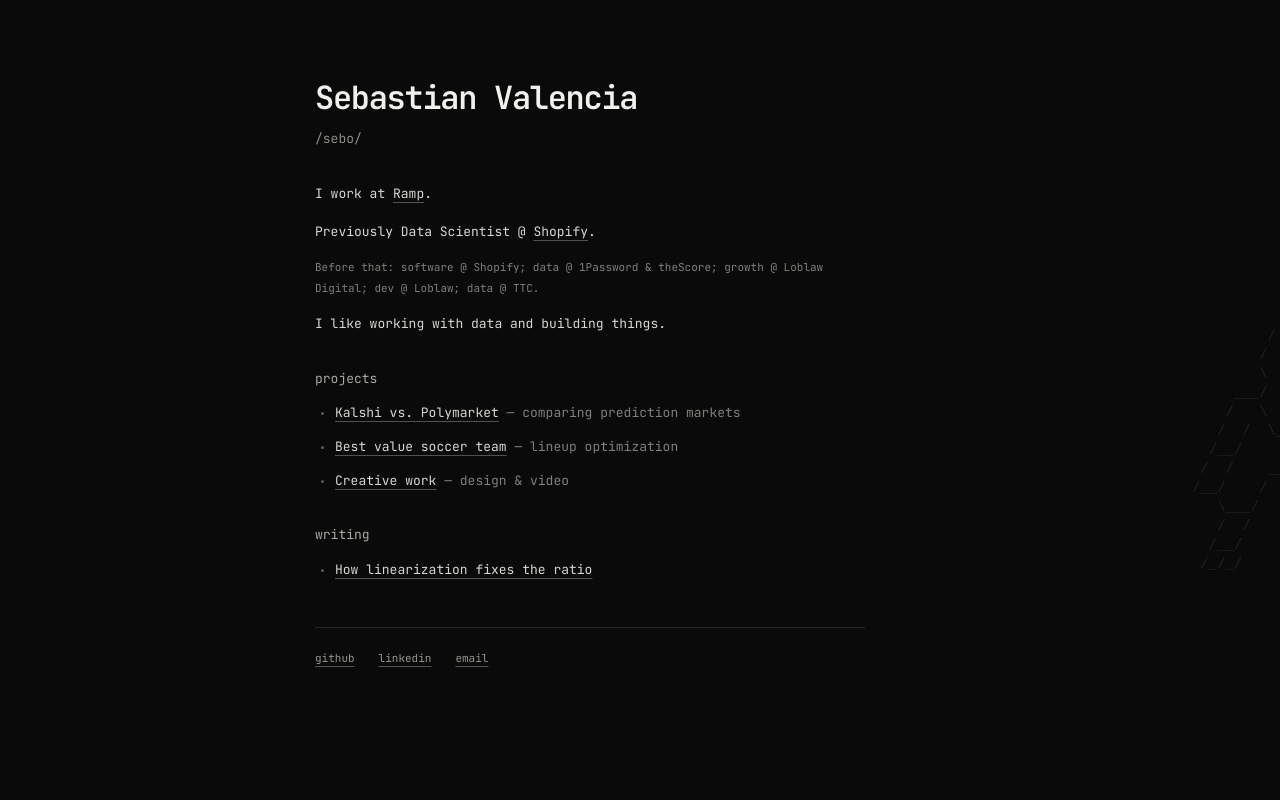
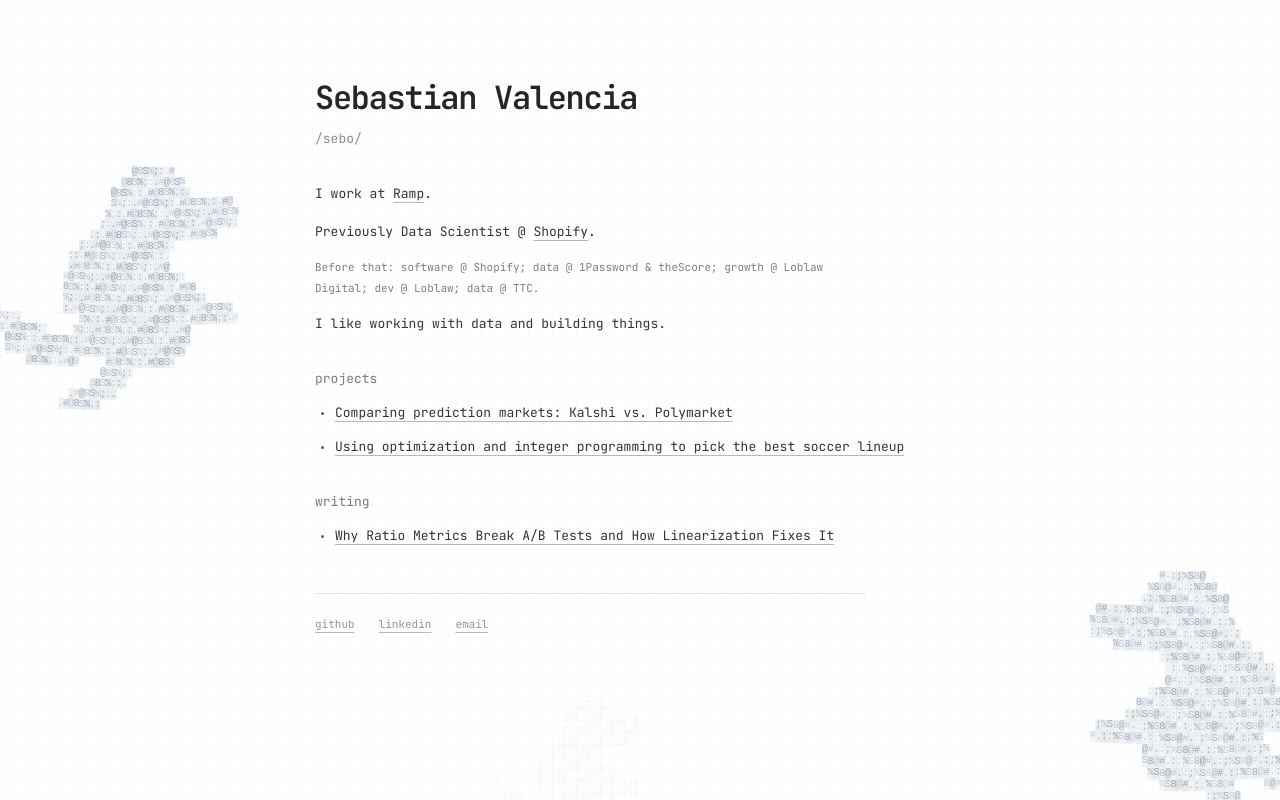
Before and after one commit to svalenci13/portfolio, a Next.js app: page / in a window 1280 px wide. Built offline with nearby package versions, Linux system fonts and the light colour scheme; a web font is replaced by a local one.

Commit message:
Use white background and animated filled ASCII silhouettes; refine project and article titles

```diff
--- a/src/app/globals.css
+++ b/src/app/globals.css
@@ -133,29 +133,23 @@
 
 
 /* Minimal homepage; all content lives in one reading column. */
-.portfolio-home { position: relative; isolation: isolate; min-height: 100vh; overflow: hidden; background: #0a0a0a; color: #d7d7d2; font-family: var(--font-jetbrains-mono), 'Courier New', monospace; font-size: 13px; line-height: 1.9; }
+.portfolio-home { position: relative; isolation: isolate; min-height: 100vh; overflow: hidden; background: #fff; color: #333631; font-family: var(--font-jetbrains-mono), 'Courier New', monospace; font-size: 13px; line-height: 1.9; }
 .portfolio-content { position: relative; width: min(100% - 48px, 650px); margin: 0 auto; padding: 76px 0 88px; }
-.portfolio-home h1 { font: inherit; font-size: clamp(25px, 5vw, 32px); font-weight: 600; line-height: 1.35; letter-spacing: -1.3px; color: #f0f0ec; }
+.portfolio-home h1 { font: inherit; font-size: clamp(25px, 5vw, 32px); font-weight: 600; line-height: 1.35; letter-spacing: -1.3px; color: #232621; }
 .nickname { margin-top: 8px; font-size: 13px; color: #8c8d87; }
 .intro { margin-top: 30px; max-width: 560px; }
 .intro p + p { margin-top: 13px; }
 .portfolio-home .muted { color: #7e807b; }
 .earlier { font-size: 11px; line-height: 1.9; max-width: 520px; }
-.portfolio-home a { text-decoration: underline; text-decoration-color: #50534d; text-underline-offset: 4px; transition: color .2s, text-decoration-color .2s; }
-.portfolio-home a:hover { color: #fff; text-decoration-color: #c6c9bf; }
+.portfolio-home a { text-decoration: underline; text-decoration-color: #b4bcb0; text-underline-offset: 4px; transition: color .2s, text-decoration-color .2s; }
+.portfolio-home a:hover { color: #263e57; text-decoration-color: #71869b; }
 .portfolio-home a:focus-visible { outline: 1px solid #c6c9bf; outline-offset: 5px; }
 .portfolio-section { margin-top: 30px; max-width: 600px; }
-.portfolio-section h2 { font: inherit; color: #a8aba1; margin-bottom: 10px; }
+.portfolio-section h2 { font: inherit; color: #777d71; margin-bottom: 10px; }
 .portfolio-section ul { list-style: disc; padding-left: 19px; }
 .portfolio-section li { padding-left: 1px; margin-top: 9px; }
 .portfolio-section li::marker { color: #595e53; font-size: 9px; }
-.portfolio-footer { display: flex; flex-wrap: wrap; gap: 24px; margin-top: 44px; padding-top: 20px; border-top: 1px solid #242622; font-size: 11px; color: #92978b; max-width: 550px; }
-.ascii-evolution { position: absolute; z-index: -1; inset: 0; pointer-events: none; user-select: none; overflow: hidden; }
-.evolution-stage { position: absolute; right: max(-80px, calc((100vw - 1450px) / 2)); top: 270px; margin: 0; font: 14px/19px 'Courier New', monospace; color: #737d6c; opacity: 0; animation: digivolve 48s infinite; white-space: pre; }
-.evolution-0 { animation-delay: 0s; }
-.evolution-1 { animation-delay: -32s; }
-.evolution-2 { animation-delay: -16s; }
-@keyframes digivolve { 0%, 29% { opacity: .2; } 32%, 97% { opacity: 0; } 100% { opacity: .2; } }
-@media (max-width: 1050px) { .evolution-stage { right: -180px; color: #454b40; } }
-@media (max-width: 600px) { .portfolio-content { padding-top: 42px; } .portfolio-home { font-size: 12px; } .portfolio-section li { margin-top: 13px; } .evolution-stage { top: 330px; right: -230px; font-size: 12px; line-height: 17px; color: #353a31; } }
-@media (prefers-reduced-motion: reduce) { .evolution-stage { animation: none; opacity: 0; } .evolution-2 { opacity: .16; } .portfolio-home a { transition: none; } }
+.portfolio-footer { display: flex; flex-wrap: wrap; gap: 24px; margin-top: 44px; padding-top: 20px; border-top: 1px solid #e5e8e1; font-size: 11px; color: #92978b; max-width: 550px; }
+.ascii-evolution { position: fixed; z-index: -1; inset: 0; width: 100%; height: 100%; pointer-events: none; background-image: linear-gradient(#6a7d9409 1px, transparent 1px), linear-gradient(90deg, #6a7d9409 1px, transparent 1px); background-size: 12px 12px; }
+@media (max-width: 600px) { .portfolio-content { padding-top: 42px; } .portfolio-home { font-size: 12px; } .portfolio-section li { margin-top: 13px; } }
+@media (prefers-reduced-motion: reduce) { .portfolio-home a { transition: none; } }
--- a/src/app/page.tsx
+++ b/src/app/page.tsx
@@ -1,66 +1,6 @@
 import Link from "next/link"
 
-const evolutions = [String.raw`
-                   __
-                __/  \__
-              /   o     \
-             /       ___/
-             \  ___  /
-          ___/      /
-         /   \    /\
-        /  /  \__/  \
-       /__/          \__
-      /  /    __      __\
-     /__/    /  \    /
-        \___/    \__/
-        /  /      \ \
-       /__/        \_\
-      /_/_/        \_\_\
-`, String.raw`
-                      /\    /\
-                  ___/  \__/  \
-                _/   /\        \___
-               /    /  \   o       \
-              /____/    \      ____/
-                  /      \____/
-             ____/   /\      \
-            /  /    /  \      \___
-           /__/    /    \      ___/>
-          /  /    /      \    /
-     ____/  /    /        \__/\
-    /      /    /             \
-   /______/    /   ___         \
-          \___/   /   \    ___/
-            /    /     \   \
-          _/____/       \___\
-         /_/_/_/        \_\_\
-`, String.raw`
-             /|                              |\
-            / |           /\  /\             | \
-           /  |       ___/  \/  \__          |  \
-          / / |      /  /\  __     \___      | \ \
-         / /| |     /__/  \[__] o      \     | |\ \
-        / / | |         /  \      ____/      | | \ \
-       /_/  | |     ___/ /\  \____/          | |  \_\
-            | |   _/###\/  \     \___        | |
-            | | _/####/    /      /==\___    | |
-            | |/####/    _/      /========\__| |
-            | /###/    _/   ___  \=========/  |
-            |/###/   _/    /   \  \______/|   |
-           /####/___/     /     \       / |___|
-          /####/  /     _/       \     /
-         /____/__/   __/     /\   \___/\
-         /==/       /      /  \        \
-        /==/       /      /    \        \____
-       /==/    ___/      /      \           _\
-      /__/    /   \____/        \____   __/
-             /____/                 /___\
-            /_/_/_/                /_/_/_/
-`]
-
-function AsciiEvolution() {
-  return <div className="ascii-evolution" aria-hidden="true">{evolutions.map((art, i) => <pre key={i} className={`evolution-stage evolution-${i}`}>{art}</pre>)}</div>
-}
+import { AsciiEvolution } from "@/components/ascii-evolution"
 
 export default function Home() {
   return (
@@ -77,14 +17,13 @@
         <section className="portfolio-section" aria-labelledby="projects-heading">
           <h2 id="projects-heading">projects</h2>
           <ul>
-            <li><a href="https://www.kalshivspolymarket.com" target="_blank" rel="noreferrer">Kalshi vs. Polymarket</a><span className="muted"> — comparing prediction markets</span></li>
-            <li><Link href="/projects/soccer-optimization">Best value soccer team</Link><span className="muted"> — lineup optimization</span></li>
-            <li><Link href="/creative-portfolio">Creative work</Link><span className="muted"> — design &amp; video</span></li>
+            <li><a href="https://www.kalshivspolymarket.com" target="_blank" rel="noreferrer">Comparing prediction markets: Kalshi vs. Polymarket</a></li>
+            <li><Link href="/projects/soccer-optimization">Using optimization and integer programming to pick the best soccer lineup</Link></li>
           </ul>
         </section>
         <section className="portfolio-section" aria-labelledby="writing-heading">
           <h2 id="writing-heading">writing</h2>
-          <ul><li><a href="https://1sebstack.substack.com/p/how-linearization-fixes-the-ratio" target="_blank" rel="noreferrer">How linearization fixes the ratio</a></li></ul>
+          <ul><li><a href="https://1sebstack.substack.com/p/how-linearization-fixes-the-ratio" target="_blank" rel="noreferrer">Why Ratio Metrics Break A/B Tests and How Linearization Fixes It</a></li></ul>
         </section>
         <footer className="portfolio-footer">
           <a href="https://github.com/svalenci13" target="_blank" rel="noreferrer">github</a>
--- /dev/null
+++ b/src/components/ascii-evolution.tsx
@@ -0,0 +1,85 @@
+"use client"
+
+import { useEffect, useRef } from "react"
+
+type Point = [number, number]
+// Filled pixel silhouettes, sampled into character cells rather than outline art.
+const body: Point[] = [[22,25],[28,20],[30,13],[36,8],[42,10],[45,14],[53,16],[54,20],[47,23],[42,22],[40,29],[44,34],[43,44],[38,48],[29,47],[24,40],[20,35]]
+const leg: Point[] = [[29,40],[35,41],[33,50],[27,55],[20,55],[22,52],[27,49]]
+const arm: Point[] = [[38,28],[43,29],[48,35],[53,36],[52,40],[45,39],[39,34]]
+const tail: Point[] = [[26,36],[20,41],[12,39],[5,32],[9,44],[17,48],[28,44]]
+const horn: Point[] = [[30,14],[28,3],[35,10],[40,4],[42,12]]
+const wing: Point[] = [[25,31],[8,7],[7,24],[11,22],[12,32],[17,29],[19,39]]
+function inside(x: number, y: number, polygon: Point[]) {
+  let hit = false
+  for (let i = 0, j = polygon.length - 1; i < polygon.length; j = i++) {
+    const [xi, yi] = polygon[i], [xj, yj] = polygon[j]
+    if ((yi > y) !== (yj > y) && x < (xj - xi) * (y - yi) / (yj - yi) + xi) hit = !hit
+  }
+  return hit
+}
+
+export function AsciiEvolution() {
+  const ref = useRef<HTMLCanvasElement>(null)
+  useEffect(() => {
+    const canvas = ref.current
+    if (!canvas) return
+    const ctx = canvas.getContext("2d")
+    if (!ctx) return
+    const motion = window.matchMedia("(prefers-reduced-motion: reduce)")
+    let frame = 0, last = -100, start = performance.now()
+    let width = 0, height = 0
+    function resize() {
+      width = window.innerWidth; height = window.innerHeight
+      const ratio = Math.min(window.devicePixelRatio || 1, 2)
+      canvas!.width = width * ratio; canvas!.height = height * ratio
+      ctx!.setTransform(ratio, 0, 0, ratio, 0, 0)
+    }
+    function draw(now: number) {
+      if (!ctx) return
+      if (now - last > 90) {
+        last = now
+        const t = motion.matches ? 32 : (now - start) / 1000
+        const stage = Math.floor(t / 12) % 3
+        const phase = (t % 12) / 12
+        const fade = motion.matches ? 1 : Math.min(1, phase * 12, (1 - phase) * 12)
+        ctx.clearRect(0, 0, width, height)
+        ctx.font = "10px monospace"
+        ctx.textBaseline = "top"
+        // Multiple floating silhouettes, with the reading column kept clear.
+        const creatures = [
+          { x: -85 + Math.sin(t * .16) * 48, y: height * .13 + Math.cos(t * .24) * 22, size: 5.3, flip: false },
+          { x: width - 250 + Math.sin(t * .12 + 2) * 65, y: height * .60 + Math.sin(t * .21) * 32, size: 5.8, flip: true },
+          { x: width * .34 + Math.sin(t * .10) * 65, y: height * .83, size: 3.2, flip: false },
+        ]
+        for (const creature of creatures) {
+          for (let y = 0; y < 58; y += 2) for (let x = 0; x < 58; x++) {
+            const sway = Math.sin(t * 1.4 + y * .1)
+            const px = x + (y > 36 ? sway * 1.6 : 0)
+            const shapes = [body, leg, arm, tail]
+            if (stage > 0) shapes.push(horn)
+            if (stage === 2) shapes.push(wing)
+            const filled = shapes.some(shape => inside(px, y, shape))
+            if (!filled) continue
+            const screenX = creature.x + (creature.flip ? 58 - x : x) * creature.size
+            const screenY = creature.y + y * creature.size + Math.sin(t + x * .07) * 4
+            const centerDistance = Math.abs(screenX - width / 2)
+            const clearText = width < 700 ? .16 : Math.min(1, Math.max(.06, (centerDistance - 280) / 140))
+            const shade = ((x * 17 + y * 31) % 11) / 11
+            const alpha = (.22 + shade * .3) * fade * clearText
+            ctx.fillStyle = `rgba(106,125,148,${alpha * .3})`
+            ctx.fillRect(screenX, screenY, creature.size + .5, creature.size * 2)
+            ctx.fillStyle = `rgba(66,87,115,${alpha})`
+            const chars = ".:;%S8@#"
+            ctx.fillText(chars[(x * 7 + y * 3 + Math.floor(t * 2)) % chars.length], screenX, screenY)
+          }
+        }
+      }
+      frame = requestAnimationFrame(draw)
+    }
+    resize(); frame = requestAnimationFrame(draw)
+    window.addEventListener("resize", resize)
+    return () => { cancelAnimationFrame(frame); window.removeEventListener("resize", resize) }
+  }, [])
+  return <canvas ref={ref} className="ascii-evolution" aria-hidden="true" />
+}
```
